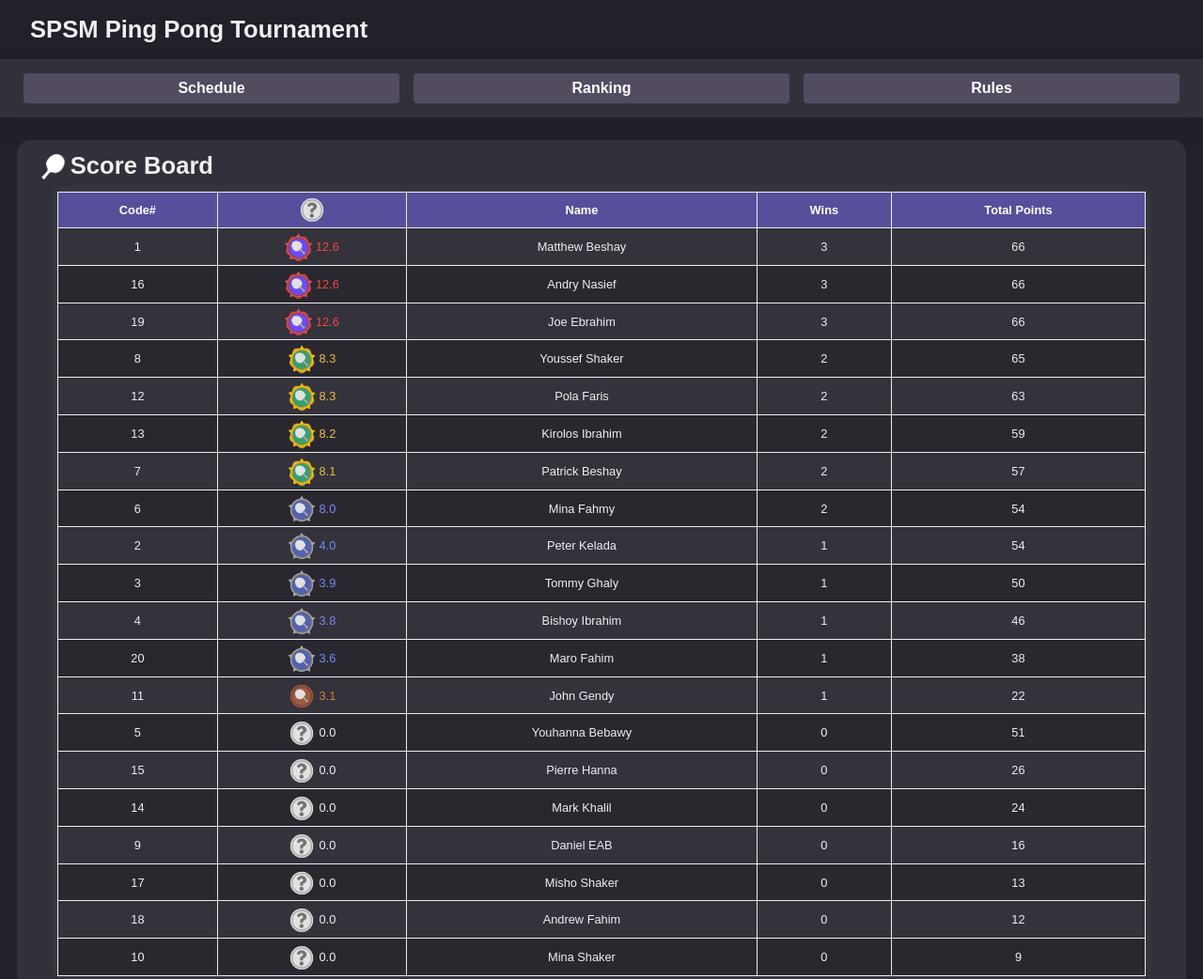
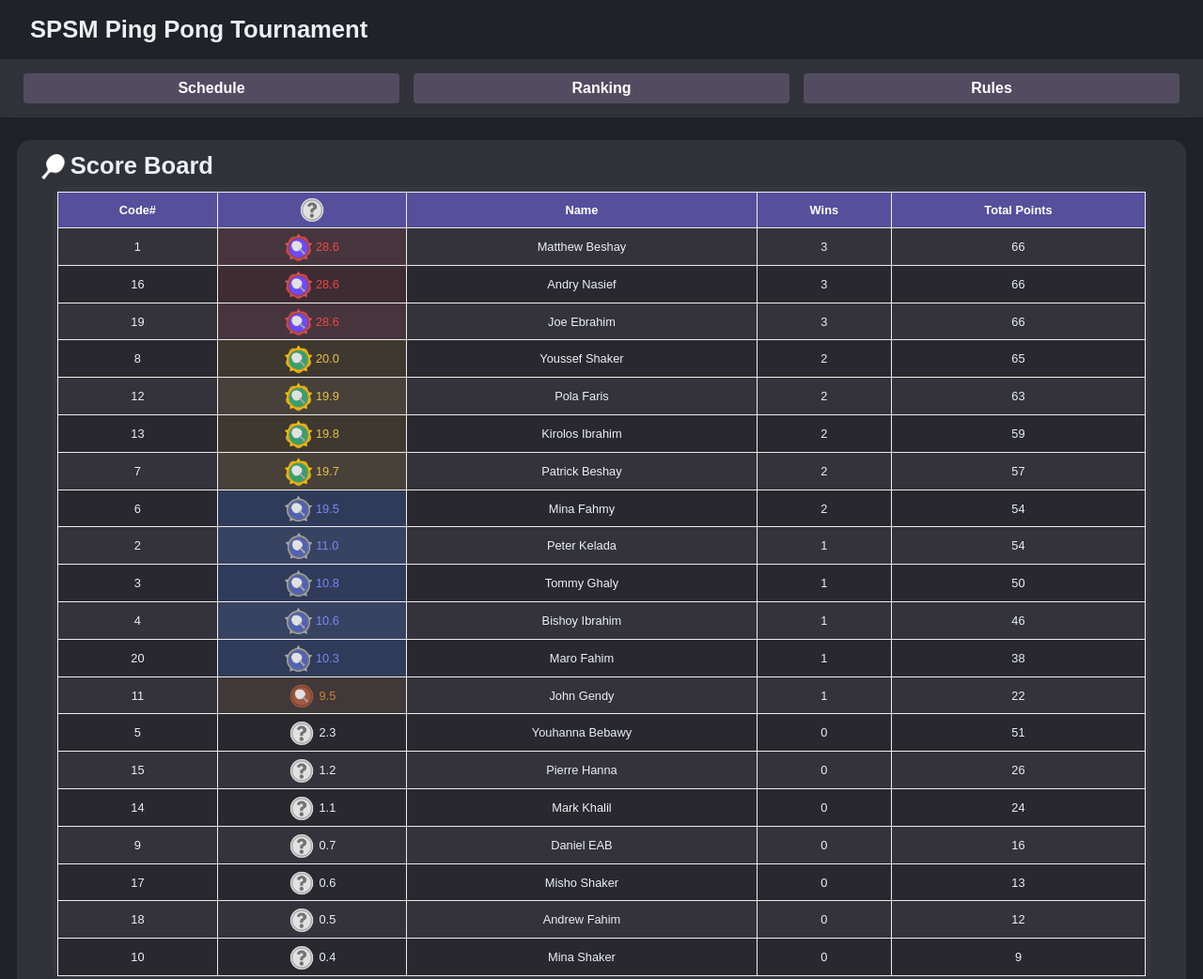
Before and after one commit to ibomba/SPSM-COMP, a plain HTML site: page scoreTable.html in a window 1280 px wide. Shown: the top 1042 px of the page at 94% size. Drawn offline with Linux system fonts and the light colour scheme; a web font is replaced by a local one.

Commit message:
Updated Ranking and Rating

```diff
--- a/scoreTable.html
+++ b/scoreTable.html
@@ -47,18 +47,22 @@
 
     .sT tr:nth-child(-n+13) td:nth-child(2){
       color: #cf842a;
+      background-color: rgba(219, 135, 50, 0.08);
     }
 
     .sT tr:nth-child(-n+12) td:nth-child(2){
       color: rgb(119, 136, 247);
+      background-color: rgba(75, 132, 255, 0.202);
     }
 
     .sT tr:nth-child(-n+7) td:nth-child(2){
       color: rgb(233, 192, 71);
+      background-color: rgba(255, 211, 51, 0.095);
     }
 
     .sT tr:nth-child(-n+3) td:nth-child(2){
       color: rgb(240, 72, 66);
+      background-color: rgba(255, 83, 83, 0.095);
     }
 
     tr:hover {
@@ -346,12 +350,14 @@ document.addEventListener('DOMContentLoaded', function () {
       var cells = rows[i].getElementsByTagName('td');
       if (cells.length >= 4) {
         // Extract numbers from cell 3 and cell 4
-        var num3 = parseInt(cells[3].innerHTML);
-        var num4 = parseInt(cells[4].innerHTML);
+        var wins = parseInt(cells[3].innerHTML);
+        var tps = parseInt(cells[4].innerHTML);
 
         // Calculate the sum
-        var result = Math.log(num4) * num3;
+        //var result = Math.log(num4) * num3;
+        var result = (Math.PI * Math.E * wins) + (tps / 22);
         result = result.toFixed(1);
+
 
         // Replace the content of cell 3 with the sum
         cells[1].innerHTML += result;
```
